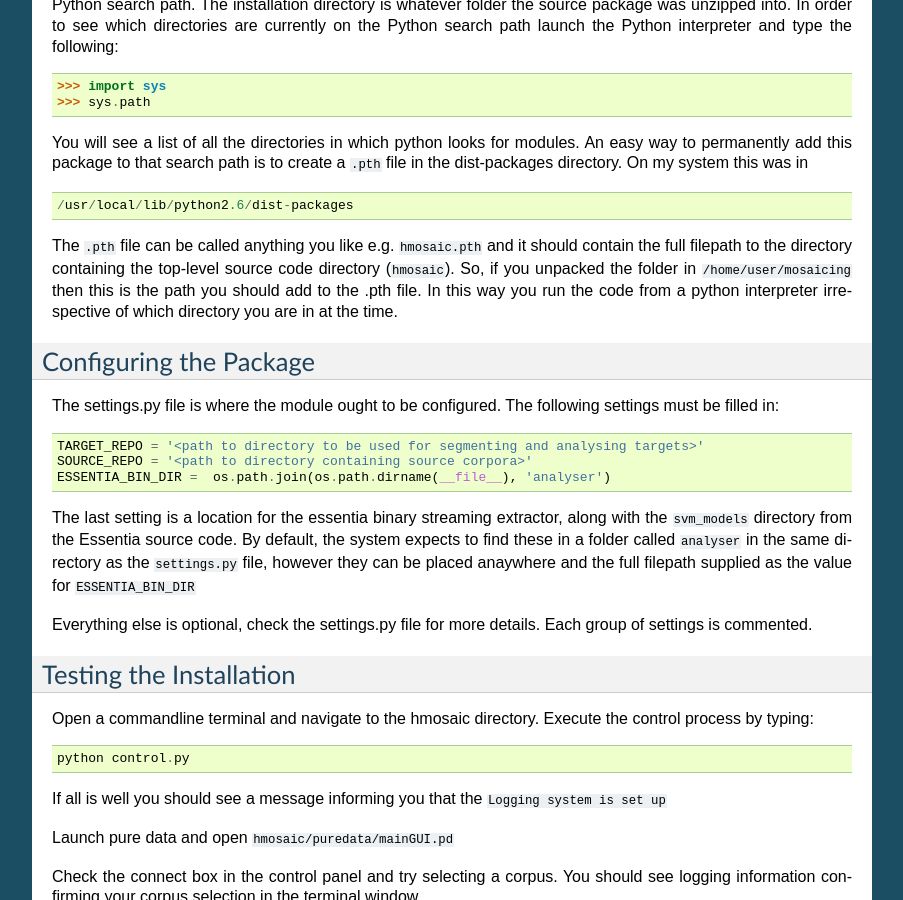
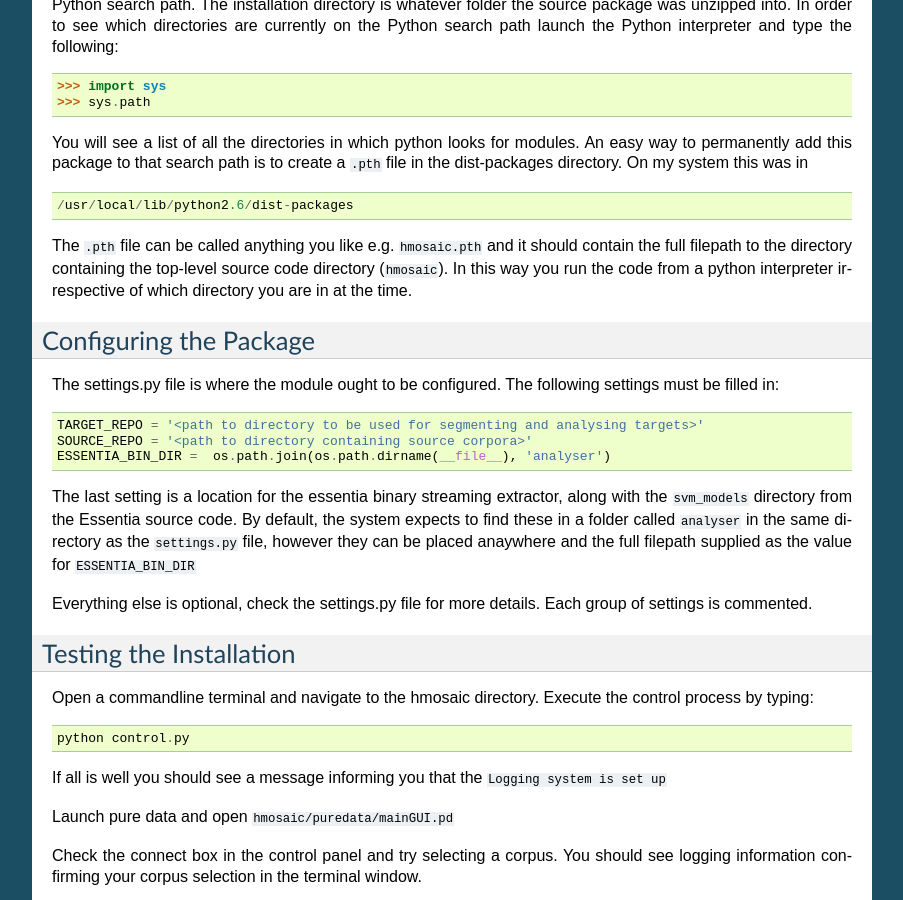
Before and after one commit to jgoconnell/hmosaic, a Sphinx documentation site: the page built from hmosaic/docs/index.rst, in a window 1280 px wide and 900 px high, scrolled down 1464 px. Shown: the whole window, without its empty margins (198-1101 px from the left). Built offline with Sphinx 7.4.7, drawn with Linux system fonts in a browser that asks for light colours; formulas are drawn with MathJax 3.

Commit message:
Documentation fixes

```diff
--- a/hmosaic/docs/index.rst
+++ b/hmosaic/docs/index.rst
@@ -92,7 +92,7 @@ An easy way to permanently add this package to that search path is to create a `
 On my system this was in ::
     /usr/local/lib/python2.6/dist-packages
 
-The ``.pth`` file can be called anything you like e.g. ``hmosaic.pth`` and it should contain the full filepath to the directory containing the top-level source code directory (``hmosaic``). So, if you unpacked the folder in ``/home/user/mosaicing`` then this is the path you should add to the .pth file.
+The ``.pth`` file can be called anything you like e.g. ``hmosaic.pth`` and it should contain the full filepath to the directory containing the top-level source code directory (``hmosaic``).
 In this way you run the code from a python interpreter irrespective of which directory you are in at the time.
 
 
```
